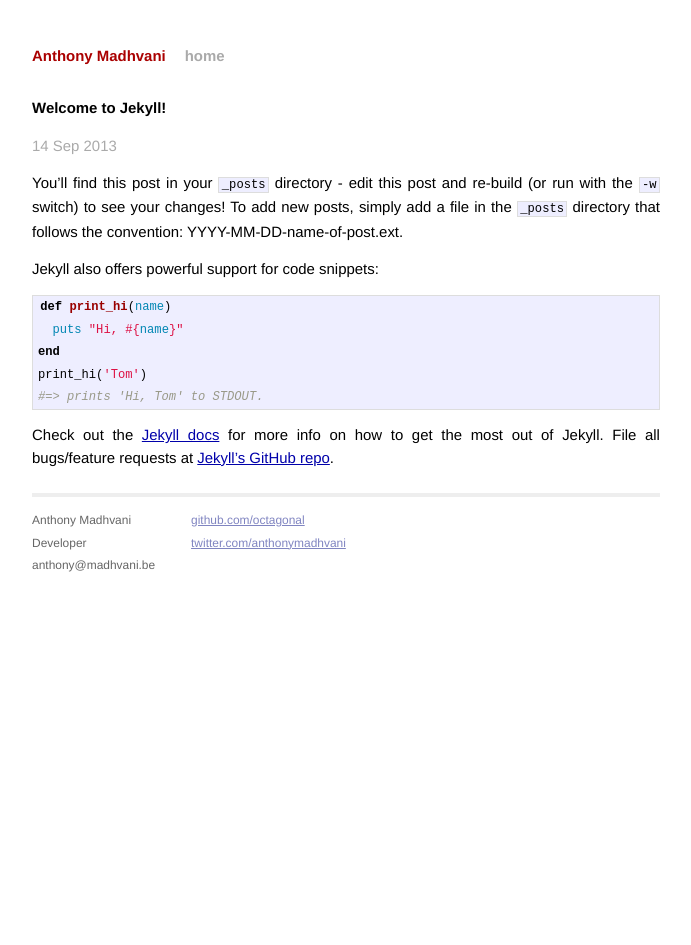
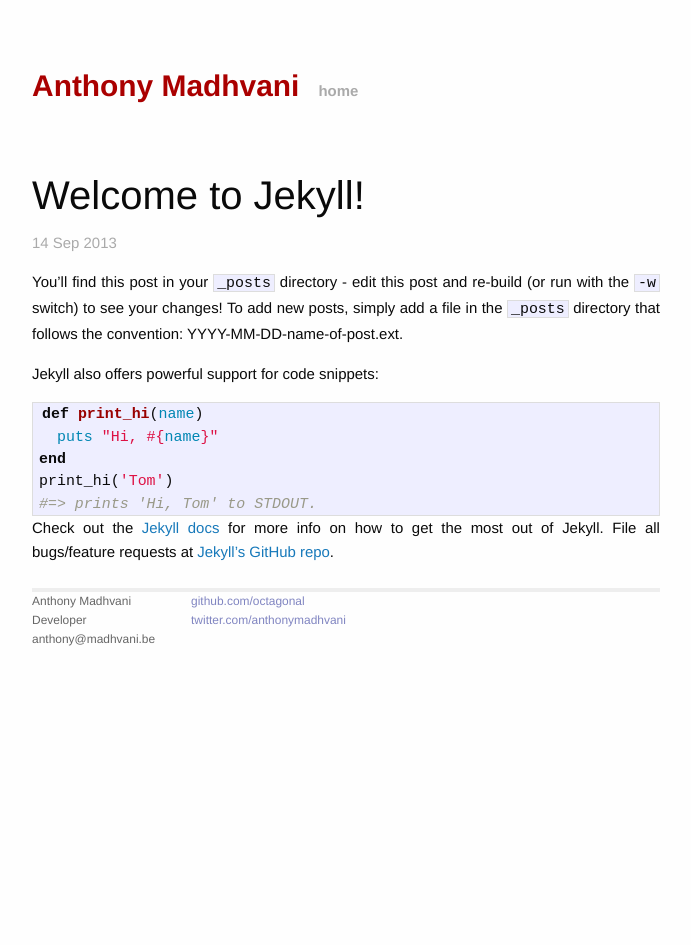
Before and after one commit to octagonal/octagonal.github.io, a Jekyll site: the page built from _posts/2013-09-14-welcome-to-jekyll.markdown, in a window 1280 px wide. Shown: the whole page, without its empty margins (294-985 px from the left). Built offline with Jekyll 4.4.1, drawn with Linux system fonts in a browser that asks for light colours; nearby versions of some CDN libraries; library files that are not in the unit come from our copies; Markdown is read by kramdown in place of the engine named in the settings.

Commit message:
Add Foundation framework

```diff
--- a/_layouts/default.html
+++ b/_layouts/default.html
@@ -9,6 +9,8 @@
         <link rel="stylesheet" href="/css/syntax.css">
         <!-- Custom CSS -->
         <link rel="stylesheet" href="/css/main.css">
+        <link rel="stylesheet" href="/css/foundation.min.css">
+        <link rel="stylesheet" href="/css/normalize.css">
     </head>
     <body>
         <div class="container">
```
